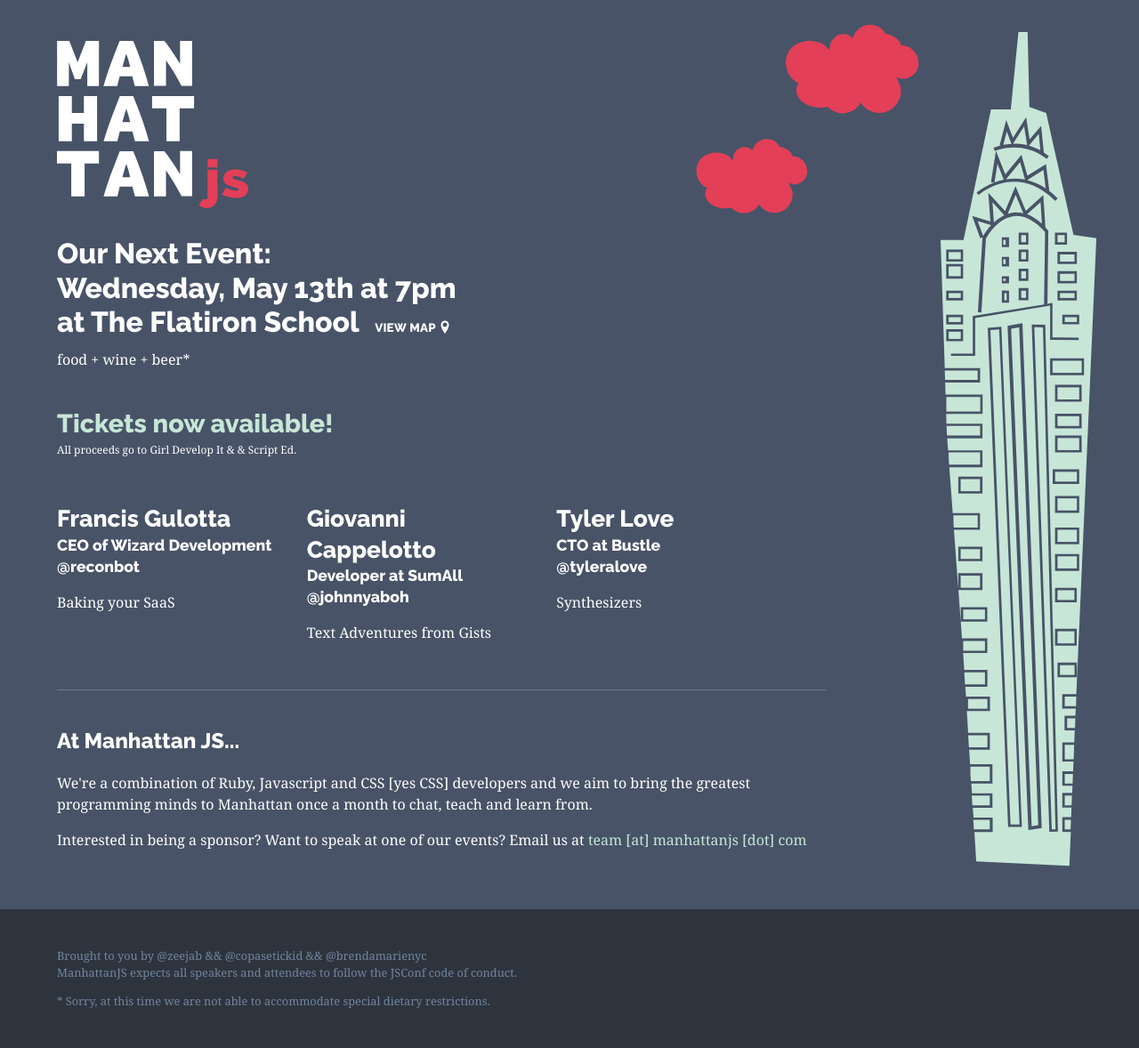
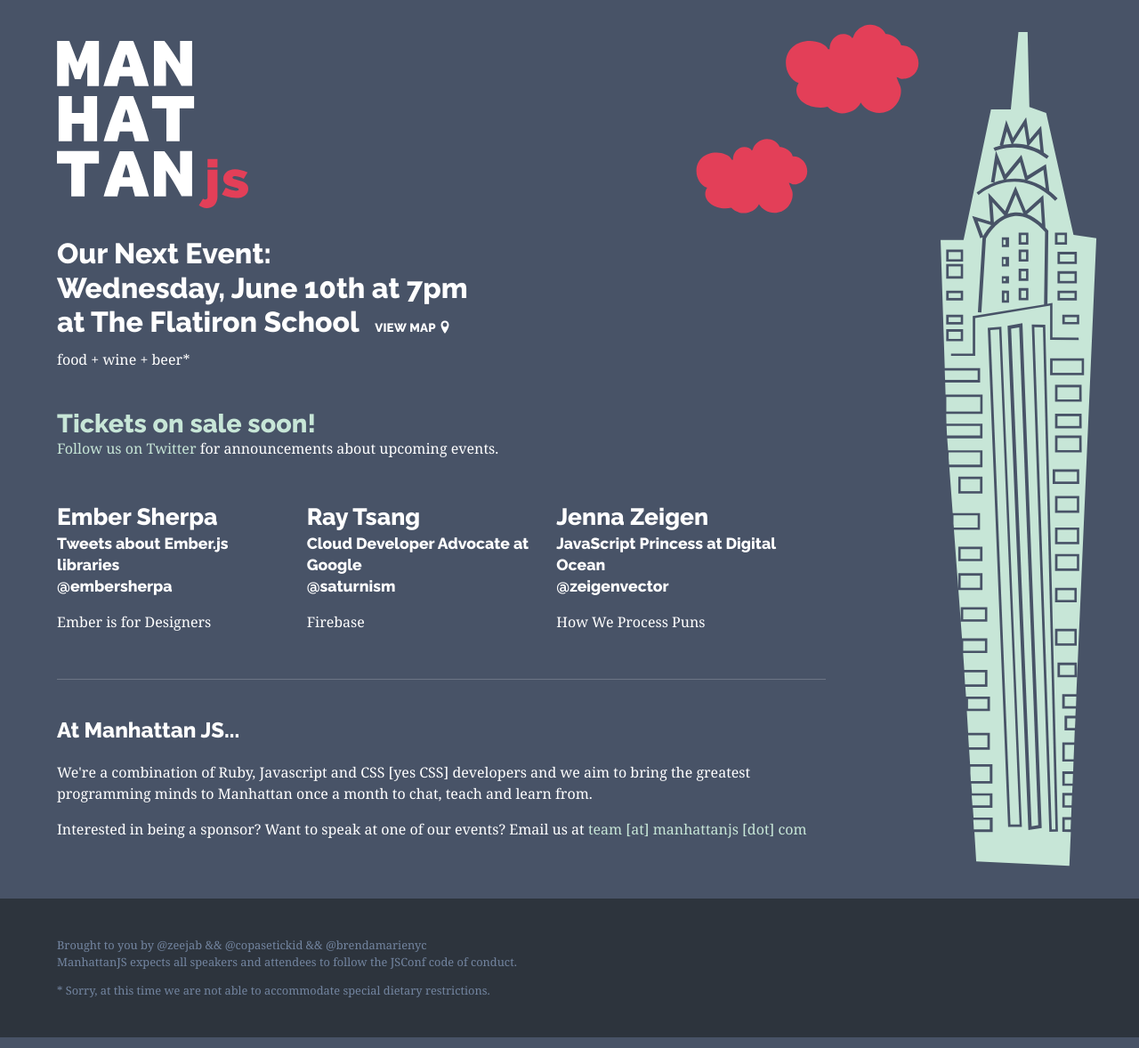
Before and after one commit to manhattanjs/manhattanjs.github.io, a Jekyll site: the page built from index.html, in a window 1280 px wide. Shown: the whole page at 89% size. Built offline with Jekyll 4.4.1, drawn with Linux system fonts in a browser that asks for light colours; some web fonts are replaced; comment, search, counter and statistics services are not loaded.

Commit message:
June speakers

```diff
--- a/_includes/speaker-list.html
+++ b/_includes/speaker-list.html
@@ -1,26 +1,27 @@
 <section class="speakers">
   <article class="speaker">
-    <a href="https://twitter.com/reconbot" target="_blank">
-      <h2 class="speaker-name">Francis Gulotta</h2>
-      CEO of Wizard Development<br>
-      @reconbot
+    <a href="https://twitter.com/embersherpa" target="_blank">
+      <h2 class="speaker-name">Ember Sherpa</h2>
+      Tweets about Ember.js libraries
+      <br>
+      @embersherpa
     </a>
-    <p>Baking your SaaS</p>
+    <p>Ember is for Designers</p>
   </article>
   <article class="speaker">
-    <a href="https://twitter.com/johnnyaboh" target="_blank">
-      <h2 class="speaker-name">Giovanni Cappelotto</h2>
-      Developer at SumAll<br>
-      @johnnyaboh
+    <a href="https://twitter.com/saturnism" target="_blank">
+      <h2 class="speaker-name">Ray Tsang</h2>
+      Cloud Developer Advocate at Google<br>
+      @saturnism
     </a>
-    <p>Text Adventures from Gists</p>
+    <p>Firebase</p>
   </article>
   <article class="speaker">
-    <a href="https://twitter.com/tyleralove" target="_blank">
-      <h2 class="speaker-name">Tyler Love</h2>
-      CTO at Bustle<br>
-      @tyleralove
+    <a href="https://twitter.com/zeigenvector" target="_blank">
+      <h2 class="speaker-name">Jenna Zeigen</h2>
+      JavaScript Princess at Digital Ocean<br>
+      @zeigenvector
     </a>
-    <p>Synthesizers</p>
+    <p>How We Process Puns</p>
   </article>
 </section>
--- a/index.html
+++ b/index.html
@@ -5,7 +5,7 @@
 <img src="assets/images/manhattan-js-wordmark.svg" class="wordmark">
 
 <section class="next-event">
-  <h1 class="next-event-header">Our Next Event:<br>Wednesday, May 13th at 7pm<br>
+  <h1 class="next-event-header">Our Next Event:<br>Wednesday, June 10th at 7pm<br>
   at <span class="location">The Flatiron School</span>
     <a href="https://www.google.com/maps/place/The+Flatiron+School/@40.705397,-74.013924,17z/data=!4m2!3m1!1s0x89c259a5c6512a7d:0xd0cd5a687aea106e" target="_blank" class="location-link">
       <span>view&nbsp;map</span>
@@ -17,7 +17,7 @@
     </a>
   </h1>
   <span class="next-event-subheader">food + wine + beer*</span>
-  {% include tickets-available.html %}
+  {% include tickets-soon.html %}
 </section>
 
 {% include speaker-list.html %}
```
